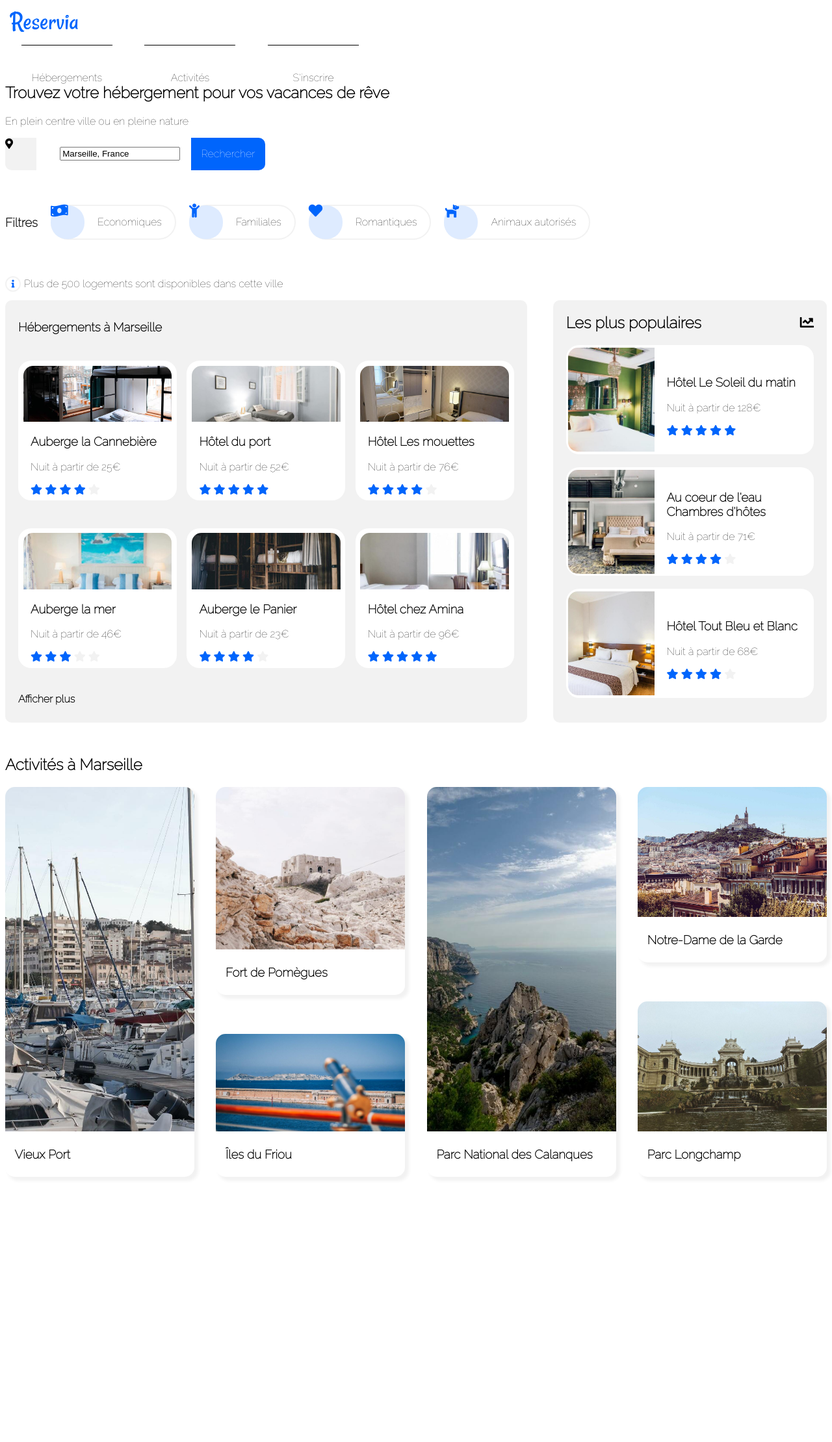
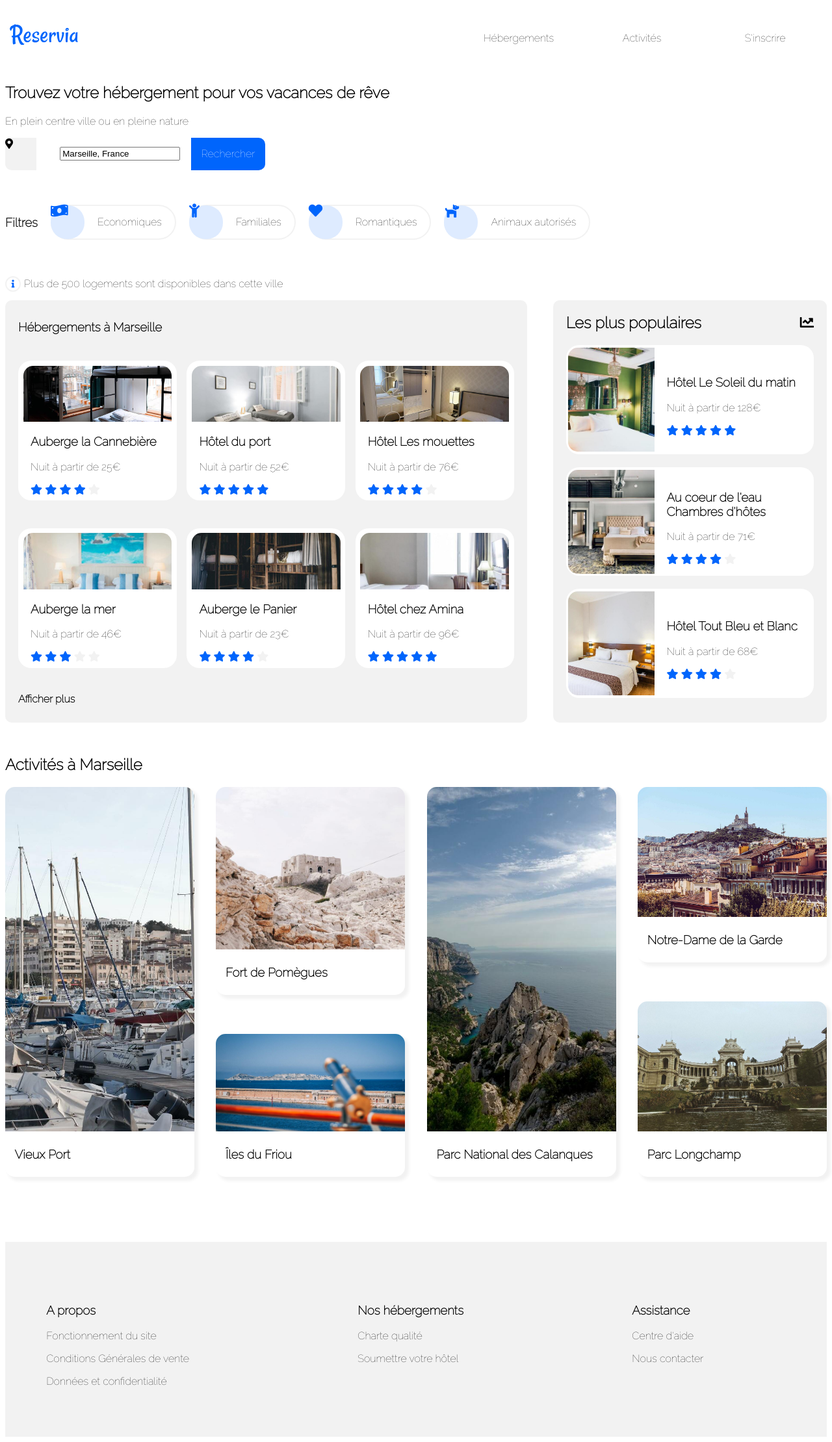
Before and after one commit to Orane31/OraneChaper_02_18092021, a plain HTML site: page index.html in a window 1280 px wide. Shown: the whole page at 65% size. Before the commit the page ends 1861 px from the top, so only its background shows below. Drawn offline with Linux system fonts and the light colour scheme.

Commit message:
footer ok + replacer navbar à droite

```diff
--- a/index.html
+++ b/index.html
@@ -14,28 +14,36 @@
 </head>
 
 <body>
-    <nav class="sizeNav">
-        <div>
-            <div><img class="marglogo" src="./src/img/logo/Reservia.svg" alt="Logo" width="120px" height="50px"></div>
-            <div class="sizeLiens flexAround">
-                <div class="sizeLien flexCentre bordureNav"><a class="colorLink1 decorationNone"
-                        href="#"></a>Hébergements</div>
-                <div class="sizeLien flexCentre bordureNav"><a class="colorLink2 decorationNone" href="#"></a>Activités
+    <header>
+        <nav class="sizeNav">
+
+            <div class="flexBetween">
+                <div><img class="marglogo" src="./src/img/logo/Reservia.svg" alt="Logo" width="120px" height="50px">
                 </div>
-                <div class="sizeLien flexCentre bordureNav"><a class="colorLink1 decorationNone" href="#"></a>S'inscrire
+
+
+                <div class="sizeLiens flexAround">
+                    <div class="sizeLien flexCentre bordureNav">
+                        <a class="colorLink1 decorationNone" href="#"></a>Hébergements
+                    </div>
+                    <div class="sizeLien flexCentre bordureNav">
+                        <a class="colorLink2 decorationNone" href="#"></a>Activités
+                    </div>
+                    <div class="sizeLien flexCentre bordureNav">
+                        <a class="colorLink1 decorationNone" href="#"></a>S'inscrire
+                    </div>
                 </div>
             </div>
-        </div>
-    </nav>
-    <header>
+
+        </nav>
+
         <section>
             <div>
                 <h1 class="texteGras">Trouvez votre hébergement pour vos vacances de rêve</h1>
                 <p>En plein centre ville ou en pleine nature</p>
-
             </div>
             <div class="bordureSearch flexCentre">
-                <div class=" backGris iconSize"><i class="fas fa-map-marker-alt"></i></div>
+                <div class="backGris iconSize"><i class="fas fa-map-marker-alt"></i></div>
                 <div class="recherche flexCentre bordureNone paddingSearch"><input type="search"
                         value="Marseille, France">
                 </div>
@@ -280,7 +288,28 @@
         </div>
 
     </section>
+    <footer>
+        <div class="footer backGris flexBetween">
+            <div class="sizeBlockFooter margBlock12">
+                <h3>A propos</h3>
+                <p>Fonctionnement du site</p>
+                <p>Conditions Générales de vente</p>
+                <p>Données et confidentialité</p>
+            </div>
+            <div class="sizeBlockFooter">
+                <h3>Nos hébergements</h3>
+                <p>Charte qualité</p>
+                <p>Soumettre votre hôtel</p>
 
+            </div>
+            <div class="sizeBlockFooter margBlock3">
+                <h3>Assistance</h3>
+                <p>Centre d'aide</p>
+                <p>Nous contacter</p>
+
+            </div>
+        </div>
+    </footer>
 </body>
 
 </html>
--- a/styles.css
+++ b/styles.css
@@ -1,6 +1,6 @@
 html, body {
     color: black;
-    font-family: 'Raleway', sans-serif;
+    font-family: 'Raleway';
 }
 
 .flexCentre {
@@ -100,7 +100,12 @@ html, body {
 }
 
 .bordureNav {
-    border-top: 1px solid;
+    border-top: 1px solid transparent;
+}
+
+.bordureNav:hover {
+    border-top: 1px solid #0065fc;
+    cursor: pointer;
 }
 
 .marglogo {
@@ -450,3 +455,22 @@ html, body {
     padding-left: 5%;
     width: 95%;
 }
+
+/* FOoter */
+
+.footer {
+    height: 300px;
+    margin-top: 100px;
+}
+
+.sizeBlockFooter {
+    height: 150px;
+}
+
+.margBlock12 {
+    margin-left: 5%;
+}
+
+.margBlock3 {
+    margin-right: 15%;
+}
```
